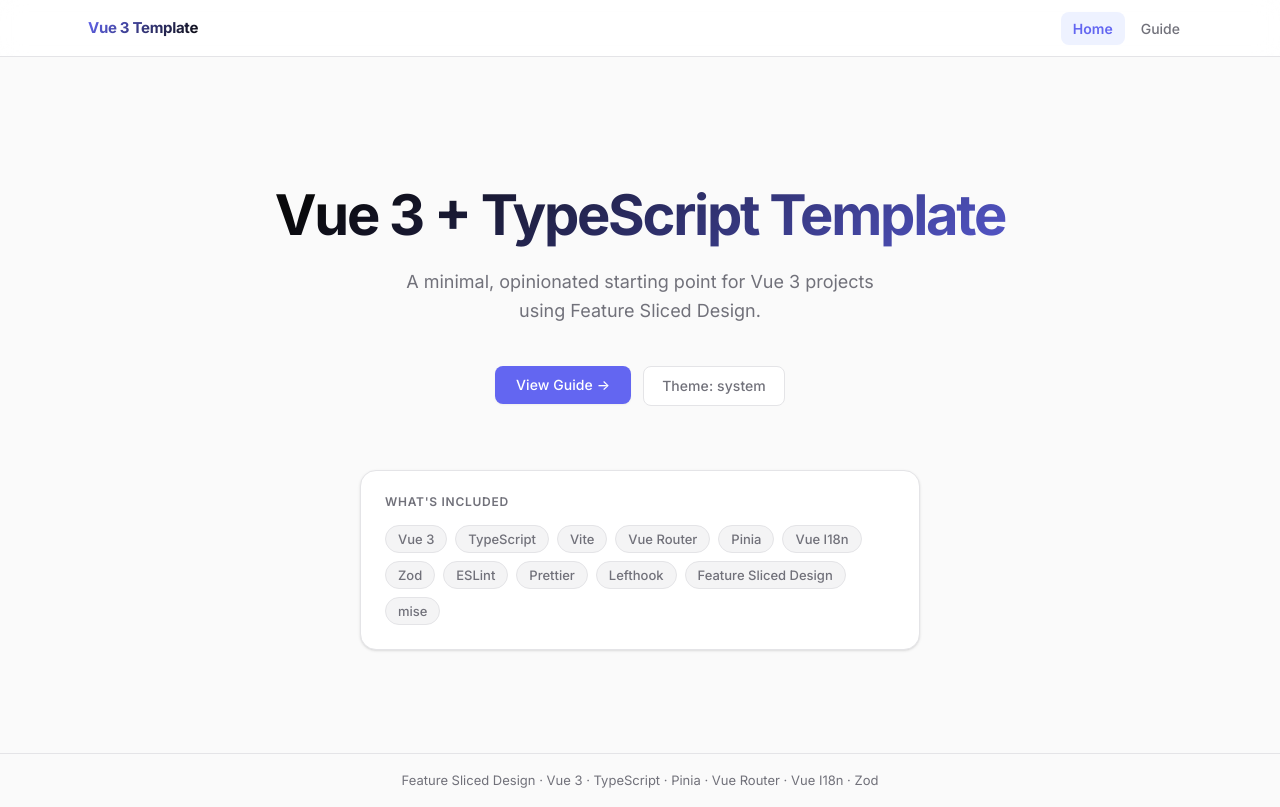
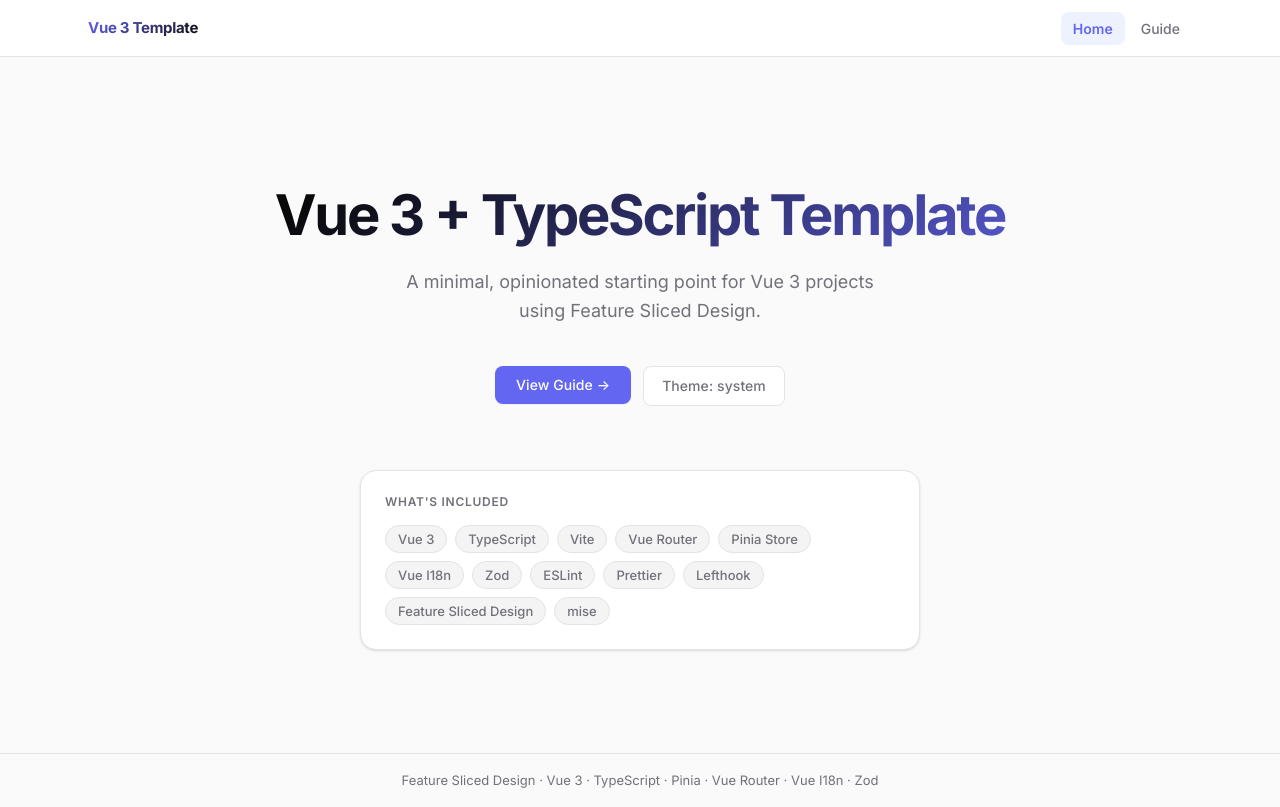
Before and after one commit to norbraet/vite-vue-ts-template, a Vue app: page / in a window 1280 px wide. Built offline with nearby package versions, Linux system fonts and the light colour scheme.

Commit message:
refactor: add links to the stack

```diff
--- a/src/pages/HomePage.vue
+++ b/src/pages/HomePage.vue
@@ -13,18 +13,54 @@
   }
 
   const stack = [
-    'Vue 3',
-    'TypeScript',
-    'Vite',
-    'Vue Router',
-    'Pinia',
-    'Vue I18n',
-    'Zod',
-    'ESLint',
-    'Prettier',
-    'Lefthook',
-    'Feature Sliced Design',
-    'mise',
+    {
+      label: 'Vue 3',
+      link: 'https://vuejs.org/',
+    },
+    {
+      label: 'TypeScript',
+      link: 'https://www.typescriptlang.org/',
+    },
+    {
+      label: 'Vite',
+      link: 'https://vite.dev/',
+    },
+    {
+      label: 'Vue Router',
+      link: 'https://router.vuejs.org/',
+    },
+    {
+      label: 'Pinia Store',
+      link: 'https://pinia.vuejs.org/',
+    },
+    {
+      label: 'Vue I18n',
+      link: 'https://vue-i18n.intlify.dev/',
+    },
+    {
+      label: 'Zod',
+      link: 'https://zod.dev/',
+    },
+    {
+      label: 'ESLint',
+      link: 'https://eslint.org/',
+    },
+    {
+      label: 'Prettier',
+      link: 'https://prettier.io/',
+    },
+    {
+      label: 'Lefthook',
+      link: 'https://github.com/evilmartians/lefthook',
+    },
+    {
+      label: 'Feature Sliced Design',
+      link: 'https://feature-sliced.design/',
+    },
+    {
+      label: 'mise',
+      link: 'https://mise.jdx.dev/',
+    },
   ]
 </script>
 
@@ -44,7 +80,15 @@
     <section class="stack card">
       <h2>What's included</h2>
       <div class="badge-grid">
-        <span v-for="item in stack" :key="item" class="badge">{{ item }}</span>
+        <a
+          v-for="tool in stack"
+          :key="tool.label"
+          :href="tool.link"
+          class="badge"
+          target="_blank"
+          rel="noopener noreferrer"
+          >{{ tool.label }}</a
+        >
       </div>
     </section>
   </div>
@@ -100,4 +144,15 @@
     flex-wrap: wrap;
     gap: 0.5rem;
   }
+
+  .badge-grid a.badge {
+    text-decoration: none;
+    color: var(--color-text-secondary);
+  }
+
+  .badge-grid a.badge:hover {
+    background-color: var(--color-primary-subtle);
+    color: var(--color-primary);
+    border-color: var(--color-primary-subtle);
+  }
 </style>
```
